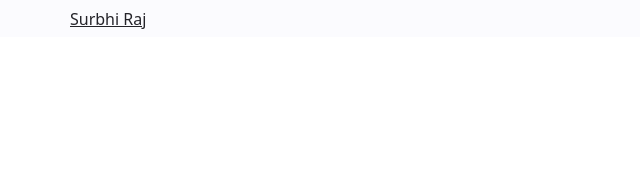
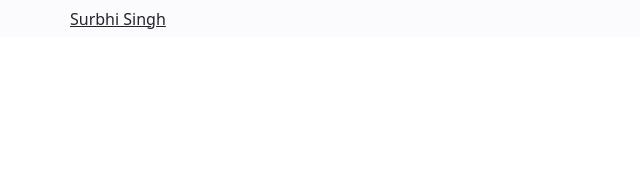
Before and after one commit to its-Sudhanshu07/Portfolio-1, a plain HTML site: page index.html in a window 1280 px wide. Shown: the top 181 px of the page, 0-640 px from the left. Drawn offline with nearby package versions, Linux system fonts and the light colour scheme.

Commit message:
Second Commit

```diff
--- a/index.html
+++ b/index.html
@@ -22,7 +22,7 @@
         <!-- Header -->
         <header class="header" id="header">
             <nav class="nav container">
-               <a href="#" class="nav__logo">Surbhi Raj</a>
+               <a href="#" class="nav__logo">Surbhi Singh</a>
 
                <div class="nav__menu" id="nav-menu">
                 <ul class="nav__list grid">
```
